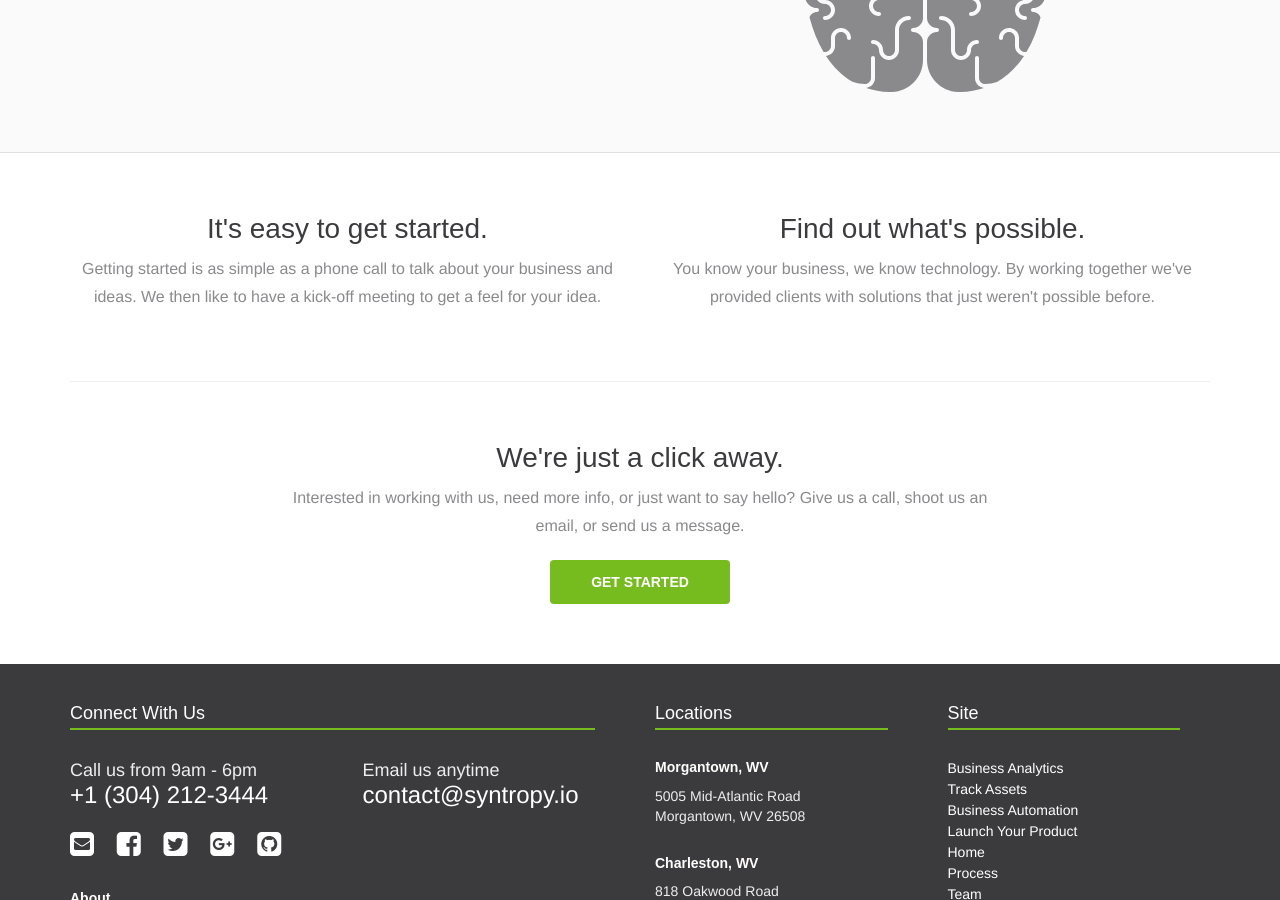
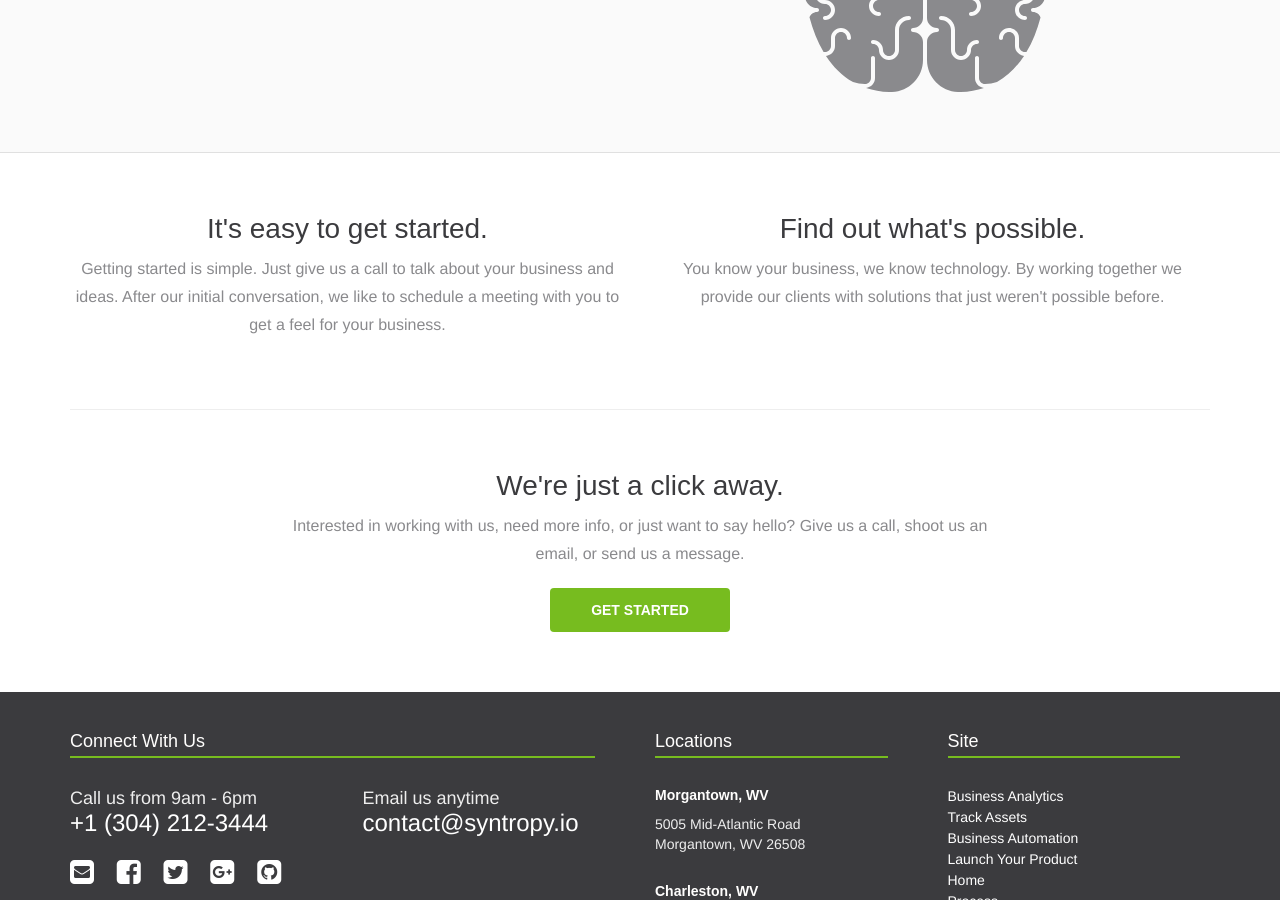
Before and after one commit to SyntropyDev/SyntropyDev.github.io, a Jekyll site: the page built from track-assets/index.html, in a window 1280 px wide and 900 px high, scrolled down 1356 px. Built offline with Jekyll 4.4.1, drawn with Linux system fonts in a browser that asks for light colours; nearby versions of some CDN libraries.

Commit message:
Changed sentence structures

```diff
--- a/track-assets/index.html
+++ b/track-assets/index.html
@@ -146,14 +146,14 @@ rank: 0
         <h1 style="text-align: center;">It's easy to get started.</h1>
 
         <div class="heading" style="text-align: center; margin-bottom: 20px;">
-          Getting started is as simple as a phone call to talk about your business and ideas. We then like to have a kick-off meeting to get a feel for your idea.        </div>
+           Getting started is simple. Just give us a call to talk about your business and ideas. After our initial conversation, we like to schedule a meeting with you to get a feel for your business.       </div>
       </div>
 
       <div class="col-md-6">
         <h1 style="text-align: center;">Find out what's possible.</h1>
 
         <div class="heading" style="text-align: center; margin-bottom: 20px;">
-          You know your business, we know technology. By working together we've provided clients with solutions that just weren't possible before.
+          You know your business, we know technology. By working together we provide our clients with solutions that just weren't possible before.
         </div>
       </div>
 
```
